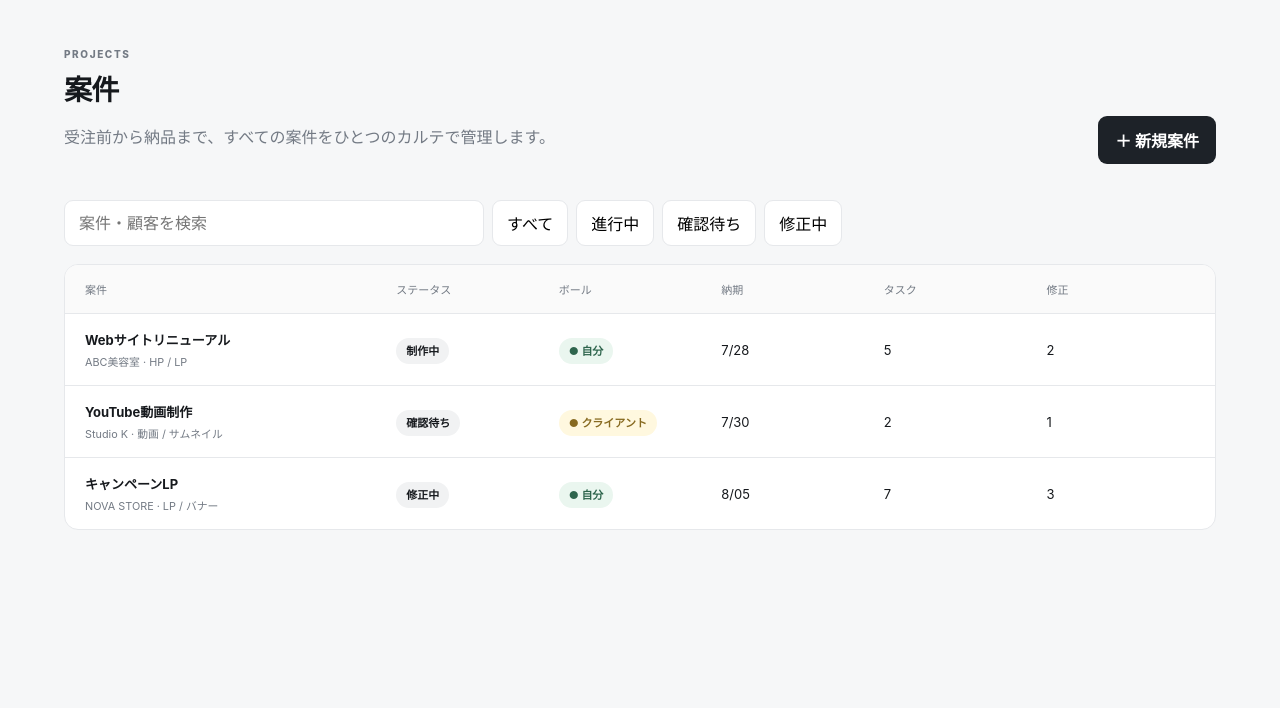
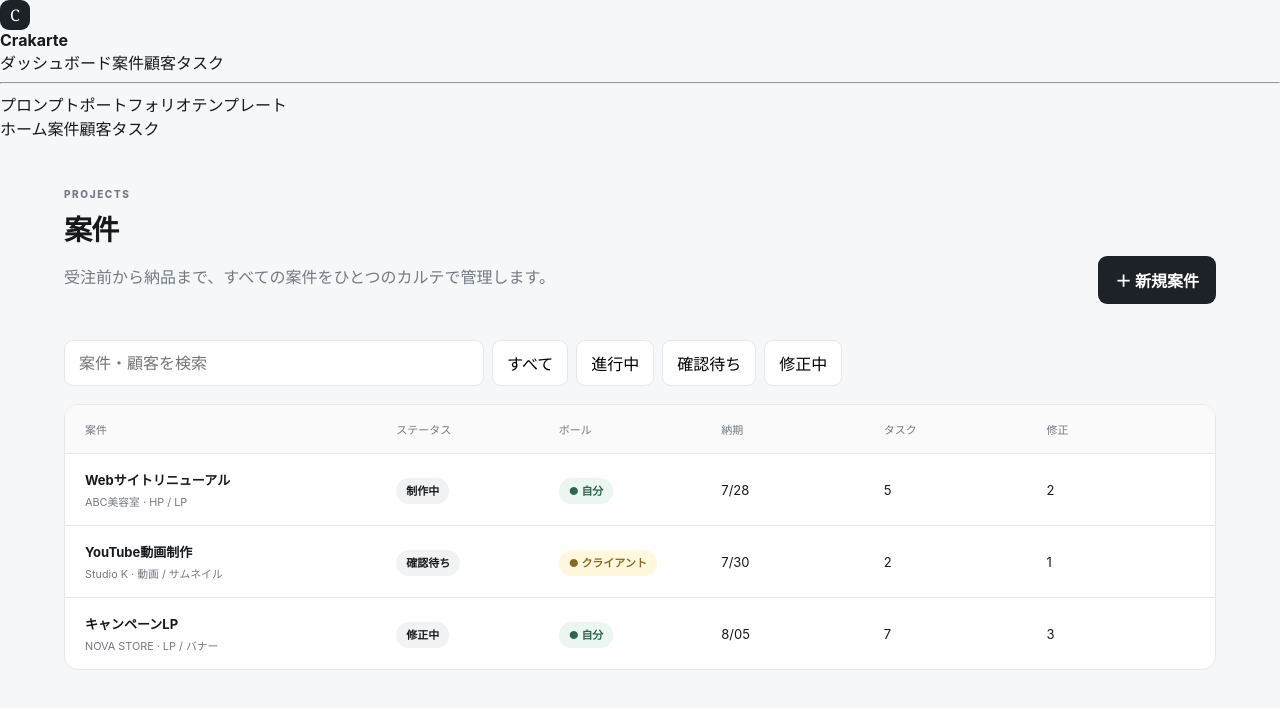
Before and after one commit to karukimori-wq/crakarte, a Next.js app: page /projects in a window 1280 px wide. Shown: the top 708 px of the page. Built offline with nearby package versions, Linux system fonts and the light colour scheme.

Commit message:
Apply shared navigation to application layout

```diff
--- a/src/app/layout.tsx
+++ b/src/app/layout.tsx
@@ -1,5 +1,6 @@
 import type { Metadata } from "next";
 import "./globals.css";
+import AppNav from "@/components/AppNav";
 
 export const metadata: Metadata = {
   title: "Crakarte | クリエイターの仕事を、ひとつのカルテに。",
@@ -9,7 +10,7 @@ export const metadata: Metadata = {
 export default function RootLayout({ children }: Readonly<{ children: React.ReactNode }>) {
   return (
     <html lang="ja">
-      <body>{children}</body>
+      <body><AppNav />{children}</body>
     </html>
   );
 }
```
